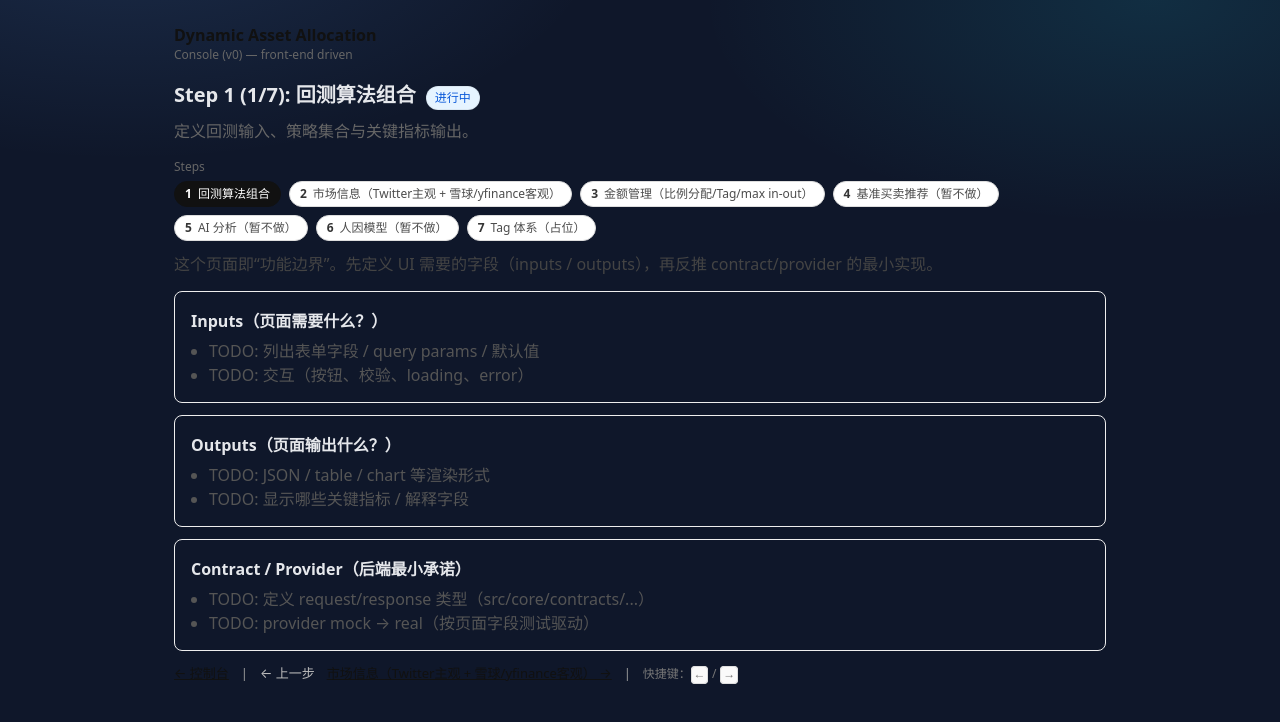
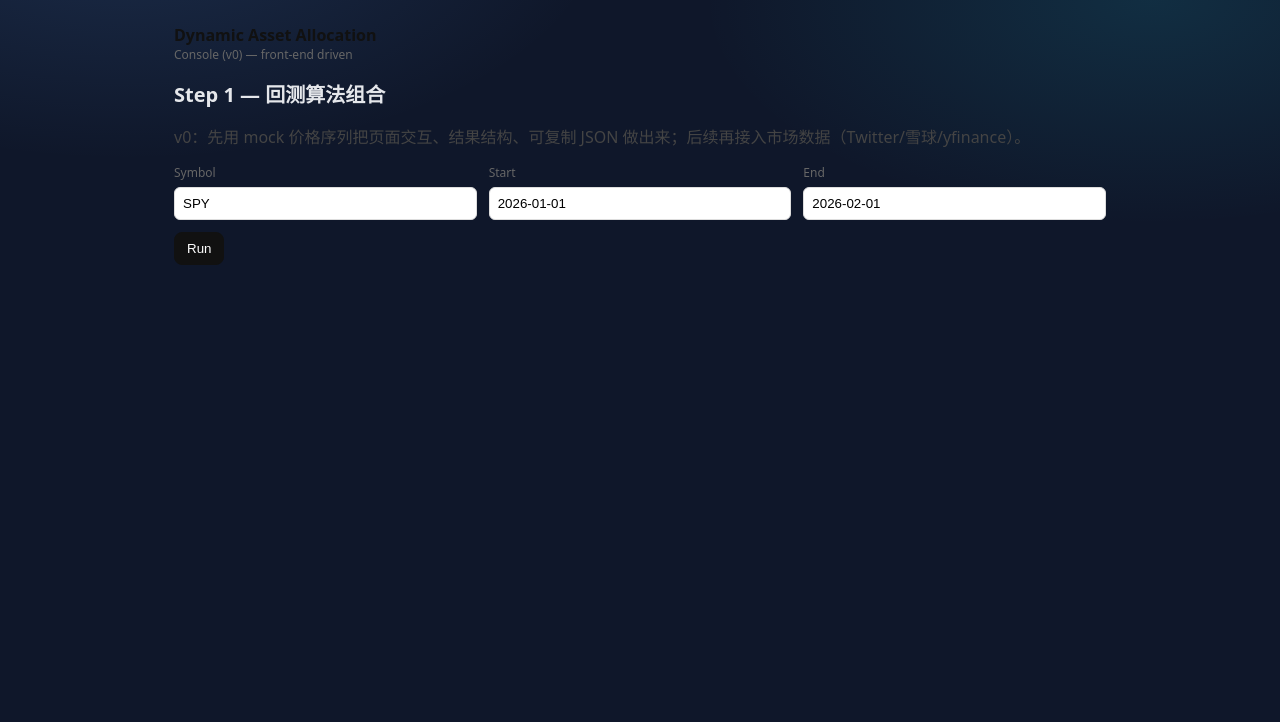
Before and after one commit to Jarvis-agent-bot/Dynamic-Asset-Allocation, a Next.js app: page /daa/step/1 in a window 1280 px wide. Shown: the top 722 px of the page. Built offline with nearby package versions, Linux system fonts and the light colour scheme.

Commit message:
ui: step1 backtest page (v0) with mock series + ranked metrics

```diff
--- /dev/null
+++ b/app/daa/step/1/page.jsx
@@ -0,0 +1,110 @@
+"use client";
+
+import { useMemo, useState } from "react";
+
+import { buyAndHold, smaCrossover } from "../../../../src/core/strategies";
+import { backtestSingleAsset, rankBacktestResults } from "../../../../src/core/backtest";
+
+function jsonPretty(x) {
+  return JSON.stringify(x, null, 2);
+}
+
+export default function Step1BacktestPage() {
+  const [symbol, setSymbol] = useState("SPY");
+  const [start, setStart] = useState("2026-01-01");
+  const [end, setEnd] = useState("2026-02-01");
+  const [runError, setRunError] = useState(null);
+  const [result, setResult] = useState(null);
+
+  // v0: mock price series (flat-ish). We keep this explicit so the UI can ship
+  // before market-data ingestion exists.
+  const series = useMemo(() => {
+    const out = [];
+    const n = 30;
+    for (let i = 0; i < n; i++) {
+      out.push({ date: `2026-01-${String(i + 1).padStart(2, "0")}`, close: 100 + (i % 3) * 0.2 });
+    }
+    return out;
+  }, [symbol, start, end]);
+
+  const strategies = useMemo(() => {
+    return [buyAndHold(), smaCrossover({ fast: 3, slow: 10 })];
+  }, []);
+
+  function run() {
+    setRunError(null);
+    try {
+      const results = strategies.map((s) => backtestSingleAsset(s, series));
+      const ranked = rankBacktestResults(results);
+      setResult({
+        input: { symbol, start, end, strategies: strategies.map((s) => ({ id: s.id, name: s.name })) },
+        ranked,
+      });
+    } catch (e) {
+      setRunError(e?.message || String(e));
+      setResult(null);
+    }
+  }
+
+  return (
+    <main>
+      <h1 style={{ margin: 0, fontSize: 20 }}>Step 1 — 回测算法组合</h1>
+      <p style={{ color: "#444" }}>
+        v0：先用 mock 价格序列把页面交互、结果结构、可复制 JSON 做出来；后续再接入市场数据（Twitter/雪球/yfinance）。
+      </p>
+
+      <div style={{ display: "grid", gridTemplateColumns: "1fr 1fr 1fr", gap: 12 }}>
+        <label style={{ display: "grid", gap: 6 }}>
+          <span style={{ fontSize: 12, color: "#666" }}>Symbol</span>
+          <input value={symbol} onChange={(e) => setSymbol(e.target.value)} style={{ padding: 8, border: "1px solid #ddd", borderRadius: 6 }} />
+        </label>
+        <label style={{ display: "grid", gap: 6 }}>
+          <span style={{ fontSize: 12, color: "#666" }}>Start</span>
+          <input value={start} onChange={(e) => setStart(e.target.value)} style={{ padding: 8, border: "1px solid #ddd", borderRadius: 6 }} />
+        </label>
+        <label style={{ display: "grid", gap: 6 }}>
+          <span style={{ fontSize: 12, color: "#666" }}>End</span>
+          <input value={end} onChange={(e) => setEnd(e.target.value)} style={{ padding: 8, border: "1px solid #ddd", borderRadius: 6 }} />
+        </label>
+      </div>
+
+      <div style={{ marginTop: 12, display: "flex", gap: 8, alignItems: "center" }}>
+        <button onClick={run} style={{ padding: "8px 12px", borderRadius: 8, border: "1px solid #111", background: "#111", color: "#fff" }}>
+          Run
+        </button>
+        {runError ? <span style={{ color: "#b00020", fontSize: 12 }}>Error: {runError}</span> : null}
+      </div>
+
+      {result ? (
+        <div style={{ marginTop: 16, display: "grid", gridTemplateColumns: "1fr 1fr", gap: 12 }}>
+          <section style={{ border: "1px solid #eee", borderRadius: 8, padding: 12 }}>
+            <div style={{ fontWeight: 600, marginBottom: 8 }}>Ranked results</div>
+            <ol style={{ margin: 0, paddingLeft: 18 }}>
+              {result.ranked.map((r) => (
+                <li key={r.strategyId} style={{ margin: "8px 0" }}>
+                  <div style={{ fontWeight: 600 }}>{r.strategyName}</div>
+                  <div style={{ fontSize: 12, color: "#555" }}>
+                    score={r.score.toFixed(4)} | totalReturn={(r.metrics.totalReturn * 100).toFixed(2)}% | mdd={(r.metrics.maxDrawdown * 100).toFixed(2)}% | sharpe={r.metrics.sharpe.toFixed(2)}
+                  </div>
+                </li>
+              ))}
+            </ol>
+          </section>
+
+          <section style={{ border: "1px solid #eee", borderRadius: 8, padding: 12 }}>
+            <div style={{ display: "flex", justifyContent: "space-between", alignItems: "center", marginBottom: 8 }}>
+              <div style={{ fontWeight: 600 }}>JSON</div>
+              <button
+                onClick={() => navigator.clipboard.writeText(jsonPretty(result))}
+                style={{ padding: "6px 10px", borderRadius: 8, border: "1px solid #ddd", background: "#fff" }}
+              >
+                Copy
+              </button>
+            </div>
+            <pre style={{ margin: 0, fontSize: 12, whiteSpace: "pre-wrap", wordBreak: "break-word" }}>{jsonPretty(result)}</pre>
+          </section>
+        </div>
+      ) : null}
+    </main>
+  );
+}
```
Also changed, not shown: jsconfig.json (added, +8 -0 lines).
